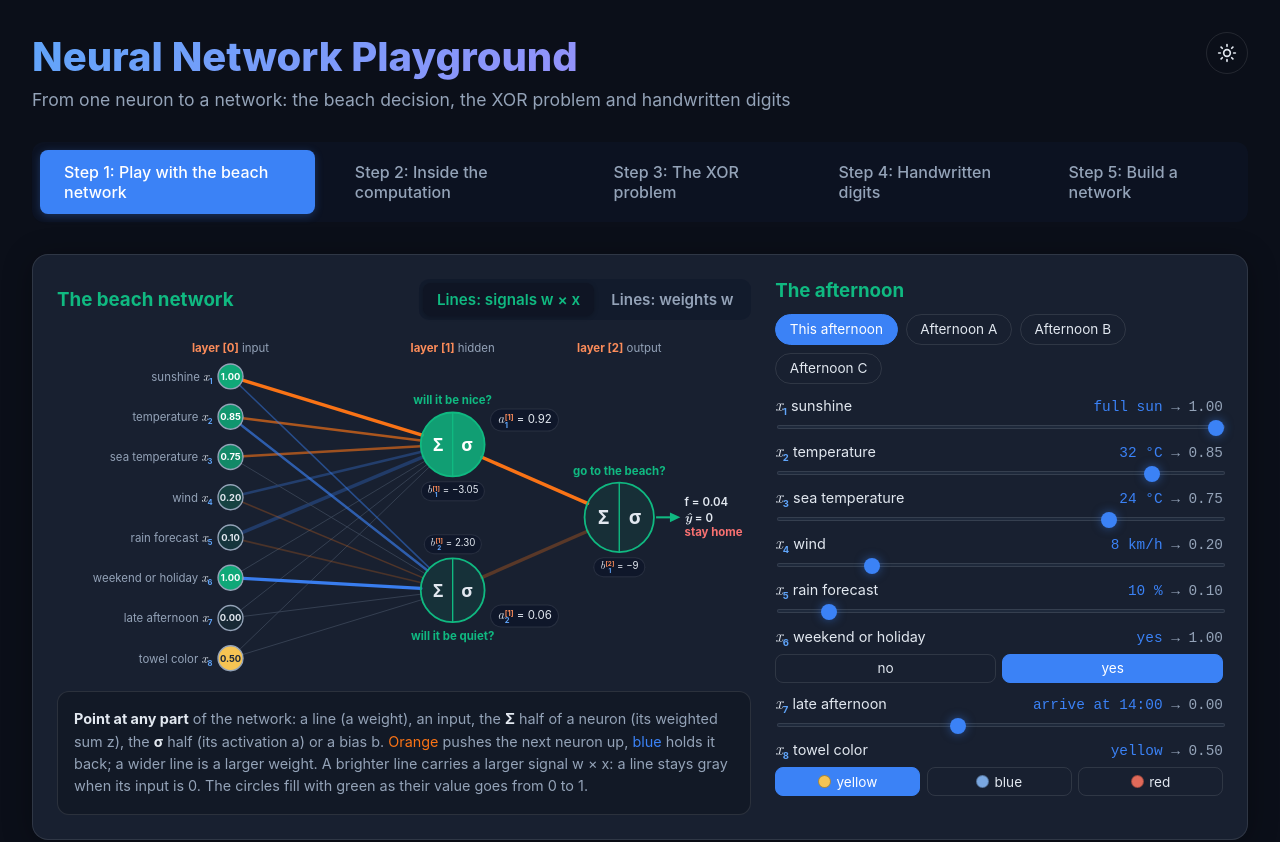
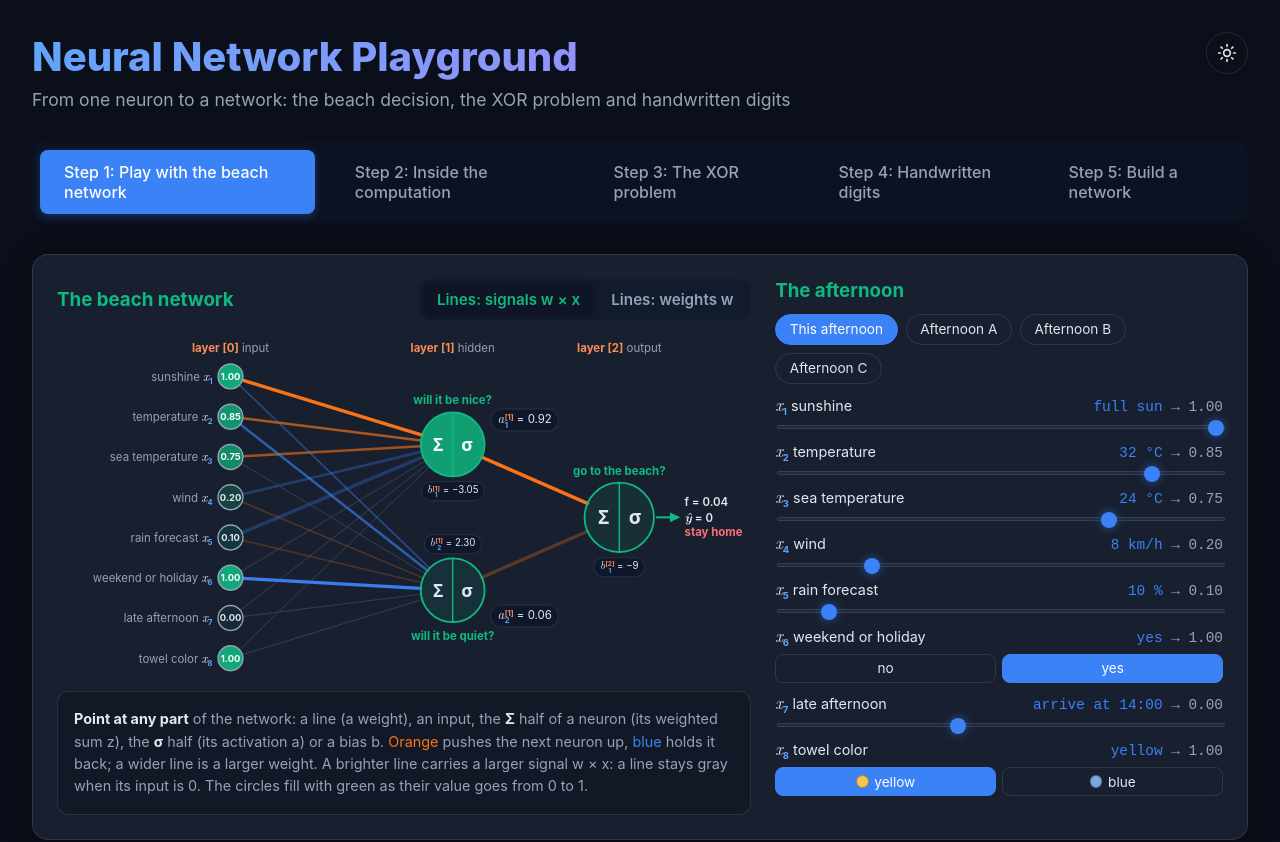
Before and after one commit to nicoaira/neural-network-playground, a React (Vite) app: page / in a window 1280 px wide. Shown: the top 842 px of the page. Built offline with nearby package versions, Linux system fonts and the light colour scheme.

Commit message:
Step 1: the towel color is a yes/no input, yellow (1) or blue (0), as on the slides; afternoon C has a blue towel

```diff
--- a/src/App.jsx
+++ b/src/App.jsx
@@ -86,7 +86,7 @@ export default function App() {
                         Illustrative weights chosen by hand, not trained (the Deep Learning class slides). Every neuron computes
                         a = σ(<Sym b="w" vec /> · <Sym b="x" vec /> + b), with the sigmoid σ(z) = 1 / (1 + e<sup>−z</sup>). The inputs go in as numbers from 0 to 1:
                         sunshine 0 (cloudy) to 1 (full sun); temperature (T − 15) / 20; sea temperature (S − 15) / 12; wind / 40;
-                        rain forecast / 100; weekend or holiday and late afternoon (arriving after 17:00) 1 or 0; the towel color as a code.
+                        rain forecast / 100; weekend or holiday and late afternoon (arriving after 17:00) 1 or 0; the towel color 1 (yellow) or 0 (blue).
                     </>
                 )}
                 {step === 3 && (
--- a/src/NetworkDiagram.jsx
+++ b/src/NetworkDiagram.jsx
@@ -1,5 +1,5 @@
 import React, { useRef, useState } from 'react';
-import { INPUTS, HIDDEN, OUTPUT, W1, B1, W2, B2, towel, num, wnum, par } from './network';
+import { INPUTS, HIDDEN, OUTPUT, W1, B1, W2, B2, num, wnum, par } from './network';
 import { Sym, Yhat } from './Sym';
 import { COLORS, actFill } from './ui';
 
@@ -228,14 +228,13 @@ export default function NetworkDiagram({ fw, raw, mode = 'signal', hover, onHove
                 {IN.map((p, k) => {
                     const st = state(`x:${k + 1}`);
                     const v = fw.x[k];
-                    const t = k === 7 && raw ? towel(raw[7]) : null;
                     return (
                         <g key={k} className="net-part net-node" style={{ opacity: OPACITY[st] }} {...hit({ type: 'x', k: k + 1 })}>
                             {st === 'strong' && <circle cx={p.x} cy={p.y} r={R_IN + 7} className="glow-fill" />}
                             <circle cx={p.x} cy={p.y} r={R_IN} strokeWidth={2}
-                                style={{ fill: t ? t.color : actFill(v), stroke: 'var(--node-edge)' }} />
+                                style={{ fill: actFill(v), stroke: 'var(--node-edge)' }} />
                             <text x={p.x} y={p.y + 5} textAnchor="middle" className="net-val"
-                                style={{ fill: t ? '#1e293b' : v > 0.62 ? '#fff' : 'var(--text-color)' }}>{num(v)}</text>
+                                style={{ fill: v > 0.62 ? '#fff' : 'var(--text-color)' }}>{num(v)}</text>
                         </g>
                     );
                 })}
--- a/src/network.js
+++ b/src/network.js
@@ -17,11 +17,11 @@ export const hhmm = (h) => `${String(Math.floor(h)).padStart(2, '0')}:${h % 1 ?
 
 const sunWords = (v) => (v <= 0.15 ? 'cloudy' : v < 0.45 ? 'mostly cloudy' : v < 0.8 ? 'some sun' : v < 1 ? 'sunny' : 'full sun');
 
-// The towel enters the network as a code: a color is not a number, and its weights are 0.
+// The towel has only two colors, so it enters the network as 1 (yellow) or 0 (blue), like a yes/no
+// input: a color is not a number. Its weights are 0.
 export const TOWELS = [
-    { name: 'yellow', code: 0.5, color: '#f6c453' },
-    { name: 'blue', code: 0.2, color: '#7aa7e0' },
-    { name: 'red', code: 0.8, color: '#e06a5a' },
+    { name: 'yellow', code: 1, color: '#f6c453' },
+    { name: 'blue', code: 0, color: '#7aa7e0' },
 ];
 export const towel = (name) => TOWELS.find((t) => t.name === name);
 
@@ -59,7 +59,7 @@ export const INPUTS = [
     },
     {
         name: 'towel color', short: 'towel', kind: 'towel',
-        toX: (v) => towel(v).code, show: (v) => v, how: (v) => `${v} → ${towel(v).code} (a code: a color is not a number)`,
+        toX: (v) => towel(v).code, show: (v) => v, how: (v) => `${v} → ${towel(v).code}`,
     },
 ];
 
@@ -87,7 +87,7 @@ export const PRESETS = [
     { key: 'today', label: 'This afternoon', detail: 'a sunny Saturday, arriving at 14:00', raw: [1, 32, 24, 8, 10, true, 14, 'yellow'] },
     { key: 'A', label: 'Afternoon A', detail: 'a sunny Tuesday, arriving at 17:30', raw: [1, 28, 23, 8, 0, false, 17.5, 'yellow'] },
     { key: 'B', label: 'Afternoon B', detail: 'a sunny Sunday, arriving at 13:00', raw: [1, 33, 25, 8, 0, true, 13, 'blue'] },
-    { key: 'C', label: 'Afternoon C', detail: 'a rainy Tuesday, arriving at 17:30', raw: [0.1, 19, 20, 35, 80, false, 17.5, 'red'] },
+    { key: 'C', label: 'Afternoon C', detail: 'a rainy Tuesday, arriving at 17:30', raw: [0.1, 19, 20, 35, 80, false, 17.5, 'blue'] },
 ];
 export const sameRaw = (a, b) => a.every((v, k) => v === b[k]);
 
```
